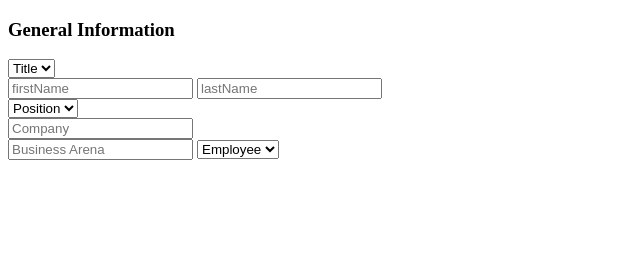
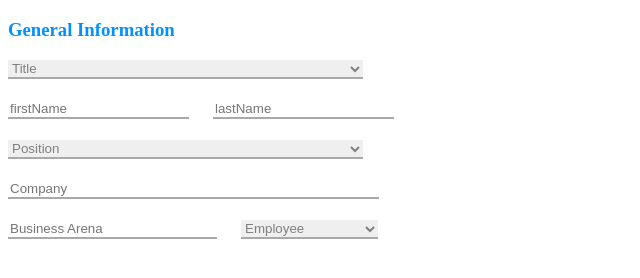
Before and after one commit to Devv-Abdullah/mohammed_Project, a plain HTML site: page index.html in a window 1280 px wide. Shown: the whole page, without its empty margins (0-640 px from the left). Drawn offline with Linux system fonts and the light colour scheme.

Commit message:
update project

```diff
--- a/index.css
+++ b/index.css
@@ -0,0 +1,85 @@
+h3{
+    color: rgb(0, 145, 255);
+}
+
+#title{
+    color: gray;
+    border: 2px solid;
+    border-color: darkgray;
+    border-left: none;
+    border-right: none;
+    border-top: none;
+    padding-right: 310px;
+    margin-bottom: 20px;
+}
+
+#firstName{
+    color: gray;
+    border: 2px solid;
+    margin-right: 20px;
+    margin-bottom: 20px;
+    border-color: darkgray;
+    border-left: none;
+    border-right: none;
+    border-top: none;
+}
+
+#lastName{
+    color: gray;
+    border: 2px solid;
+    margin-bottom: 20px;
+    border-color: darkgray;
+    border-left: none;
+    border-right: none;
+    border-top: none;
+}
+
+#position{
+    color: gray;
+    border: 2px solid;
+    border-color: darkgray;
+    border-left: none;
+    border-right: none;
+    border-top: none;
+    padding-right: 287px;
+    margin-bottom: 20px;
+}
+
+#company{
+    color: gray;
+    border: 2px solid;
+    border-color: darkgray;
+    border-left: none;
+    border-right: none;
+    border-top: none;
+    padding-right: 192px;
+    margin-bottom: 20px;
+}
+
+#BusinessArena{
+    margin-right: 20px;
+    color: gray;
+    border: 2px solid;
+    border-color: darkgray;
+    border-left: none;
+    border-right: none;
+    border-top: none;
+    margin-bottom: 20px;
+    margin-left: 50;border: 2px solid;
+    border-color: darkgray;
+    border-left: none;
+    border-right: none;
+    border-top: none;
+    padding-right: 30px;
+}
+
+#employee{
+    color: gray;
+    border: 2px solid;
+    border-color: darkgray;
+    border-left: none;
+    border-right: none;
+    border-top: none;
+    margin-bottom: 20px;
+    padding-right: 57px;
+}
--- a/index.html
+++ b/index.html
@@ -32,6 +32,5 @@
         </form>
       </section>
     </main>
-    <footer></footer>
   </body>
 </html>
```
